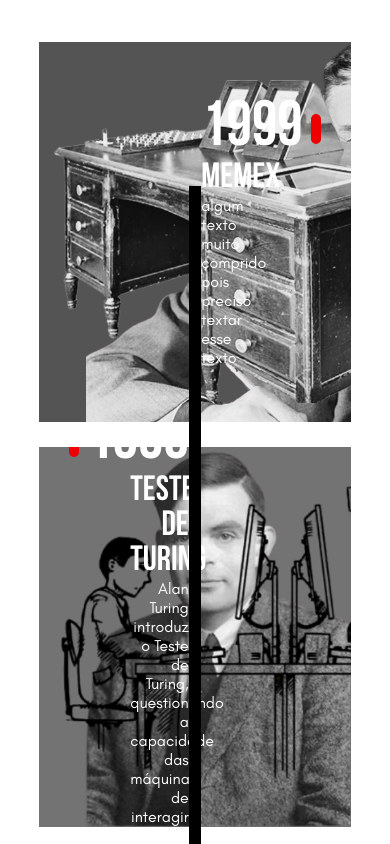
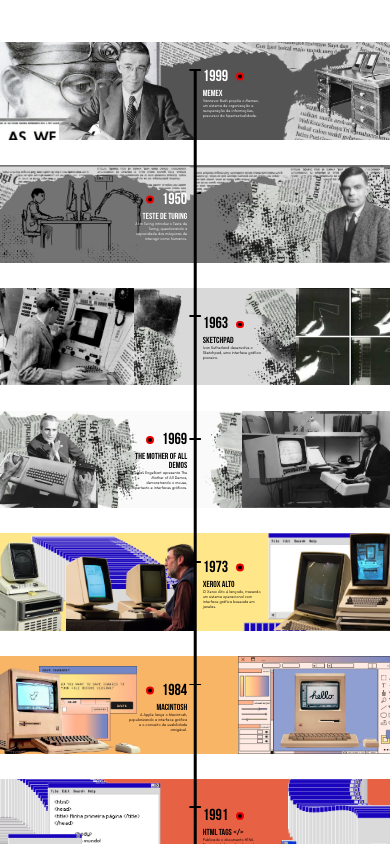
Before and after one commit to Nesesinho/ux-timeline, a Vue app: page / in a window 390 px wide. Shown: the top 844 px of the page. Built offline with nearby package versions, Linux system fonts and the light colour scheme.

Commit message:
arrumando responsividade (pelo menos deixando não tão estranho)

```diff
--- a/src/assets/main.css
+++ b/src/assets/main.css
@@ -51,6 +51,30 @@
   overflow-x: hidden;
 }
 
+@media (max-width: 1500px) {
+  html {
+    font-size: 13px;
+  }
+}
+
+@media (max-width: 1200px) {
+  html {
+    font-size: 10px;
+  }
+}
+
+@media (max-width: 800px) {
+  html {
+    font-size: 7px;
+  }
+}
+
+@media (max-width: 600px) {
+  html {
+    font-size: 4px;
+  }
+}
+
 #app {
   position: relative;
   width: 100vw;
--- a/src/components/PropImage.vue
+++ b/src/components/PropImage.vue
@@ -1,6 +1,16 @@
 <script setup>
-import { computed } from 'vue';
+import { computed, ref } from 'vue';
 
+const image = ref("null");
+const aspectRatio = ref("auto");
+
+const calcAspectRatio = () => {
+  if (image.value) {
+    const largura = image.value.naturalWidth;
+    const altura = image.value.naturalHeight;
+    aspectRatio.value = `${largura}/${altura}`
+  }
+};
 
 const props = defineProps({
   src: { type: String, required: true },
@@ -24,12 +34,13 @@
   right: props.right ? `${props.right}%` : undefined,
   width: props.width ? `${props.width}` : undefined,
   height: props.height ? `${props.height}` : undefined,
+  aspectRatio: calcAspectRatio(),
   position: 'absolute'
 }));
 </script>
 
 <template>
-  <img :src="backgroundImage" :alt="alt" :style="style" :class="align">
+  <img ref="image" :src="backgroundImage" :alt="alt" :style="style" :class="align">
 </template>
 
 
--- a/src/components/TimeCard.vue
+++ b/src/components/TimeCard.vue
@@ -87,21 +87,28 @@
   .timecard-box {
     position: relative;
 
-    width: 100%;
-    height: 45vh;
+    width: 80vw;
+    aspect-ratio: 4/1;
+    height: fit-content;
     overflow: hidden;
     z-index: 1;
+  }
+
+  @media (max-width: 850px) {
+    .timecard-box {
+      width: 100vw;
+    }
   }
 
   span {
     position: absolute;
     left: 50%;
     transform: translateX(-50%);
-    width: 40px;
-    height: 10px;
-    top: 16vh;
+    width: 3vw;
+    height: .5vw;
+    top: 7vw;
 
-    border-radius: 5px;
+    border-radius: 2px;
 
     display: block;
     background-color: black;
@@ -115,8 +122,8 @@
     padding: 7px 10px;
     border-radius: 10px;
 
-    top: -3vh;
-    left: 50%;
+    top: -7vh;
+    left: 100%;
     transform: translateX(-50%);
 
     width: max-content;
@@ -134,13 +141,15 @@
   }
 
   a {
+    position: relative;
     display: block;
-    width: 30px;
-    height: 30px;
+    width: 2vw;
+    aspect-ratio: 1/1;
+    height: fit-content;
     background-color: black;
     margin: 8px;
 
-    border: 5px solid black;
+    border: .5rem solid black;
     border-radius: 50px;
 
     transition: 1s all;
@@ -194,12 +203,19 @@
     font-weight: 600;
     margin: 0;
     padding: 0;
+
+    transition: all 1s;
   }
 
   h2 {
     font-size: 2.2rem;
 
     font-weight: 600;
+    transition: all 1s;
+  }
+
+  p {
+    transition: all 1s;
   }
 
   .subtitle {
--- a/src/components/TimeLine.vue
+++ b/src/components/TimeLine.vue
@@ -11,10 +11,10 @@
     position: absolute;
 
     background-color: black;
-    height: 911vh;
-    width: 12px;
+    height: 94.8%;
+    aspect-ratio: 1/911;
 
-    top: 17vh;
+    top: 7vw;
     left: 50%;
     transform: translateX(-50%);
 
--- a/src/views/HomeView.vue
+++ b/src/views/HomeView.vue
@@ -7,7 +7,7 @@
 <template>
   <main>
     <TimeCard side="left" color="#545454" title="1999" subtitle="MEMEX" link="https://www.tecmundo.com.br/historia/9528-a-historia-da-interface-grafica.htm">
-      <template #text>algum texto muito comprido pois preciso textar esse texto</template>
+      <template #text>Vannevar Bush propõe o Memex, um sistema de organização e recuperação de informações, precursor da hipertextualidade.</template>
       <PropImage src="/imgs/1945/background.png" width="130%" top="-100" left="-2"/>
       <PropImage src="/imgs/1945/man.png" height="100%" bottom="0" left="15"/>
       <PropImage src="/imgs/1945/furniture.png" right="0" height="85%" bottom="5"/>
@@ -35,7 +35,7 @@
       <template #text> O Xerox Alto é lançado, trazendo um sistema operacional com interface gráfica baseada em janelas.</template>
       <PropImage src="/imgs/1973/background.png" width="90%" top="0" right="2"/>
       <PropImage src="/imgs/1973/furniture2.png" height="100%" bottom="0" right="-4"/>
-      <PropImage src="/imgs/1973/man.png" height="100%" bottom="0" left="14"/>
+      <PropImage src="/imgs/1973/man.png" height="100%" bottom="0" left="17"/>
       <PropImage src="/imgs/1973/furniture.png" height="110%" bottom="0" left="-8"/>
     </TimeCard>
     <TimeCard side="right" color="#f9b566" title="1984" subtitle="Macintosh" textColor="black" link="https://www.tecmundo.com.br/historia/9528-a-historia-da-interface-grafica.htm">
@@ -100,8 +100,8 @@
     </TimeCard>
     <TimeCard side="right" color="#5f3ba7" title="2003" subtitle="WORDPRESS" link="">
       <template #text> Surge o WordPress, facilitando a criação de sites com templates customizáveis..</template>
-      <PropImage src="/imgs/2003/prop2.png" height="100%" bottom="0" left="27"/>
-      <PropImage src="/imgs/2003/prop.png" height="105%" bottom="0" right="0"/>
+      <PropImage src="/imgs/2003/prop2.png" height="100%" bottom="0" left="29"/>
+      <PropImage src="/imgs/2003/prop.png" height="120%" bottom="0" right="0"/>
       <PropImage src="/imgs/2003/prop3.png" height="25%" top="2.1" left=".6"/>
       <PropImage src="/imgs/2003/prop4.png" height="100%" bottom="0" right="0"/>
     </TimeCard>
@@ -120,7 +120,7 @@
       <template #text>Surge o HTML5, trazendo suporte nativo a vídeos, áudio e elementos semânticos</template>
       <PropImage src="/imgs/2008/prop.png" height="90%" bottom="0" right="-10"/>
       <PropImage src="/imgs/2008/prop2.png" height="98%" align="center-y" left="0"/>
-      <PropImage src="/imgs/2008/man.png" height="110%" bottom="0" left="25" align="center-x"/>
+      <PropImage src="/imgs/2008/man.png" height="110%" bottom="0" left="26" align="center-x"/>
     </TimeCard>
     <TimeCard side="right" color="#42969c" title="2014" subtitle="MATERIAL DESIGN" link="">
       <template #text>O Google lança o Material Design, criando diretrizes visuais para aplicativos e sites.</template>
@@ -151,9 +151,10 @@
     display: flex;
     flex-direction: column;
     justify-content: space-around;
+    align-items: center;
     gap: 3vh;
 
-    width: 80%;
+    width: 100%;
     min-height: 100vh;
     height: fit-content;
 
@@ -164,4 +165,5 @@
   main::-webkit-scrollbar {
     display: none;
   }
+
 </style>
```
